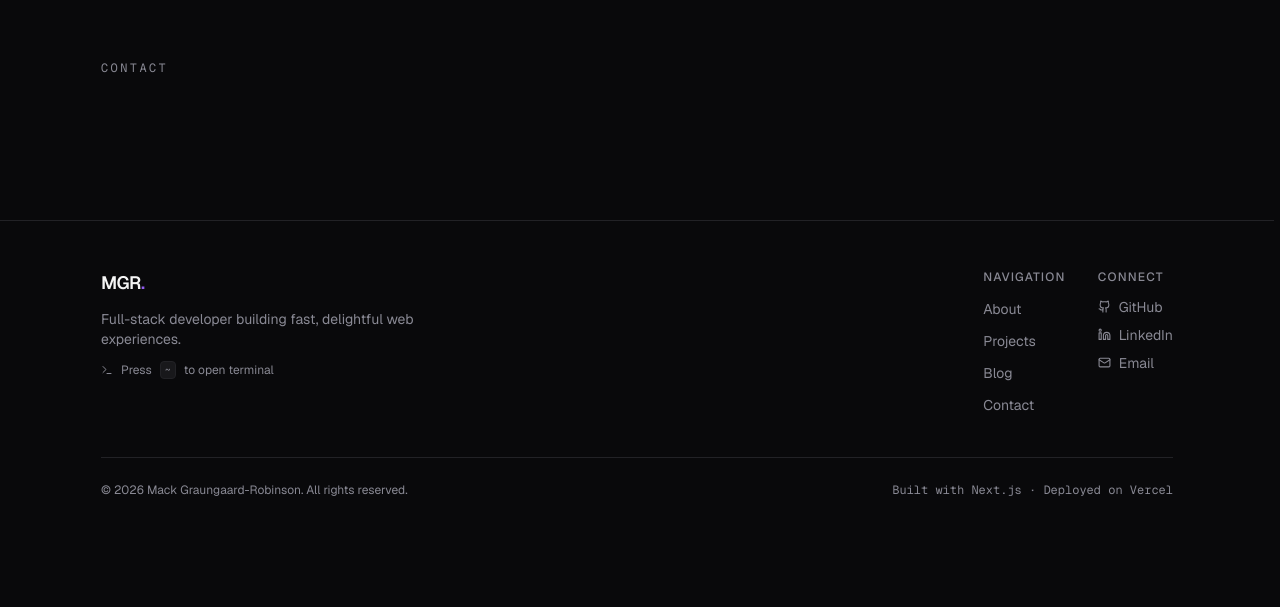
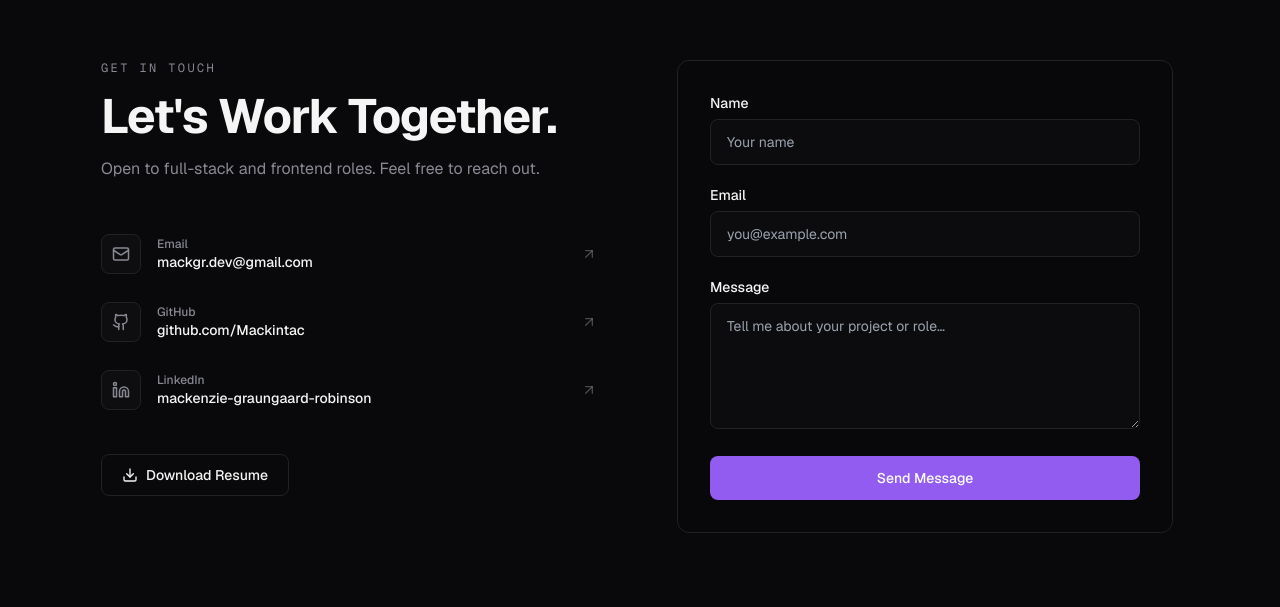
Before and after one commit to Mackintac/CMS-Portfolio, a Next.js app: page / in a window 1280 px wide. Shown: the part 5253-5860 px from the top of the page. Before the commit the page ends 5799 px from the top, so only its background shows below. Built offline with nearby package versions, Linux system fonts and the light colour scheme; no server answers.

Commit message:
feat: build Contact section with form, social links, and resume download

```diff
--- a/src/components/sections/ContactSection.tsx
+++ b/src/components/sections/ContactSection.tsx
@@ -1,14 +1,280 @@
+"use client";
 // src/components/sections/ContactSection.tsx
-// ─── TODO: Implement this section ─────────────────────────────────────────────
+// ─── Contact — social links + contact form ────────────────────────────────────
+
+import { useState } from "react";
+import { motion } from "framer-motion";
+import { Mail, Github, Linkedin, Download, ArrowUpRight, Loader2 } from "lucide-react";
+import Link from "next/link";
+import { useReveal, fadeUp, staggerContainer, staggerItem } from "@/hooks/useReveal";
+
+// ─── Types ────────────────────────────────────────────────────────────────────
+
+type FormState = "idle" | "sending" | "success" | "error";
+
+interface SocialLink {
+  icon: React.ElementType;
+  label: string;
+  display: string;
+  href: string;
+}
+
+// ─── Data ─────────────────────────────────────────────────────────────────────
+
+const socialLinks: SocialLink[] = [
+  {
+    icon: Mail,
+    label: "Email",
+    display: "mackgr.dev@gmail.com",
+    href: "mailto:mackgr.dev@gmail.com",
+  },
+  {
+    icon: Github,
+    label: "GitHub",
+    display: "github.com/Mackintac",
+    href: "https://github.com/Mackintac",
+  },
+  {
+    icon: Linkedin,
+    label: "LinkedIn",
+    display: "mackenzie-graungaard-robinson",
+    href: "https://www.linkedin.com/in/mackenzie-graungaard-robinson/",
+  },
+];
+
+// ─── Sub-components ───────────────────────────────────────────────────────────
+
+function SocialLinkRow({ icon: Icon, label, display, href }: SocialLink) {
+  return (
+    <motion.a
+      variants={staggerItem}
+      href={href}
+      target={href.startsWith("mailto") ? undefined : "_blank"}
+      rel={href.startsWith("mailto") ? undefined : "noopener noreferrer"}
+      className="group flex items-center gap-4 rounded-lg px-3 py-3 -mx-3 transition-colors hover:bg-accent/10"
+    >
+      <span className="flex h-10 w-10 shrink-0 items-center justify-center rounded-lg border border-border bg-muted/40 text-muted-foreground transition-colors group-hover:border-accent group-hover:text-accent">
+        <Icon size={18} />
+      </span>
+      <span className="min-w-0 flex-1">
+        <span className="block text-xs font-medium text-muted-foreground">{label}</span>
+        <span className="block truncate text-sm font-medium text-foreground group-hover:text-accent transition-colors">
+          {display}
+        </span>
+      </span>
+      <ArrowUpRight
+        size={16}
+        className="shrink-0 text-muted-foreground/50 transition-transform group-hover:translate-x-0.5 group-hover:-translate-y-0.5 group-hover:text-accent"
+      />
+    </motion.a>
+  );
+}
+
+function SuccessMessage() {
+  return (
+    <div className="flex flex-col items-center justify-center gap-4 py-16 text-center">
+      <div className="flex h-14 w-14 items-center justify-center rounded-full bg-accent/15 text-accent">
+        <Mail size={26} />
+      </div>
+      <p className="text-lg font-semibold text-foreground">Message sent!</p>
+      <p className="text-sm text-muted-foreground">I&apos;ll get back to you soon.</p>
+    </div>
+  );
+}
+
+function ErrorBanner() {
+  return (
+    <div className="rounded-lg border border-red-500/30 bg-red-500/10 px-4 py-3 text-sm text-red-400">
+      Something went wrong. Please try again or email me directly.
+    </div>
+  );
+}
+
+// ─── Contact Form ─────────────────────────────────────────────────────────────
+
+function ContactForm() {
+  const [formState, setFormState] = useState<FormState>("idle");
+  const [name, setName] = useState("");
+  const [email, setEmail] = useState("");
+  const [message, setMessage] = useState("");
+
+  const isSending = formState === "sending";
+
+  const inputClass =
+    "w-full rounded-lg border border-border bg-muted/30 px-4 py-3 text-sm outline-none focus:border-accent focus:ring-1 focus:ring-accent transition-colors disabled:opacity-50 disabled:cursor-not-allowed";
+  const labelClass = "text-sm font-medium text-foreground mb-1.5 block";
+
+  async function handleSubmit(e: React.FormEvent<HTMLFormElement>) {
+    e.preventDefault();
+    if (isSending) return;
+
+    setFormState("sending");
+
+    try {
+      const res = await fetch("/api/contact", {
+        method: "POST",
+        headers: { "Content-Type": "application/json" },
+        body: JSON.stringify({ name, email, message }),
+      });
+
+      if (res.ok) {
+        setFormState("success");
+      } else {
+        setFormState("error");
+      }
+    } catch {
+      setFormState("error");
+    }
+  }
+
+  if (formState === "success") {
+    return <SuccessMessage />;
+  }
+
+  return (
+    <form onSubmit={handleSubmit} noValidate className="flex flex-col gap-5">
+      {formState === "error" && <ErrorBanner />}
+
+      <div>
+        <label htmlFor="contact-name" className={labelClass}>
+          Name
+        </label>
+        <input
+          id="contact-name"
+          type="text"
+          required
+          disabled={isSending}
+          value={name}
+          onChange={(e) => setName(e.target.value)}
+          placeholder="Your name"
+          className={inputClass}
+        />
+      </div>
+
+      <div>
+        <label htmlFor="contact-email" className={labelClass}>
+          Email
+        </label>
+        <input
+          id="contact-email"
+          type="email"
+          required
+          disabled={isSending}
+          value={email}
+          onChange={(e) => setEmail(e.target.value)}
+          placeholder="you@example.com"
+          className={inputClass}
+        />
+      </div>
+
+      <div>
+        <label htmlFor="contact-message" className={labelClass}>
+          Message
+        </label>
+        <textarea
+          id="contact-message"
+          required
+          rows={5}
+          disabled={isSending}
+          value={message}
+          onChange={(e) => setMessage(e.target.value)}
+          placeholder="Tell me about your project or role…"
+          className={inputClass}
+        />
+      </div>
+
+      <button
+        type="submit"
+        disabled={isSending}
+        className="flex w-full items-center justify-center gap-2 rounded-lg bg-accent py-3 text-sm font-medium text-accent-foreground transition-opacity disabled:opacity-70"
+      >
+        {isSending ? (
+          <>
+            <Loader2 size={16} className="animate-spin" />
+            Sending…
+          </>
+        ) : (
+          "Send Message"
+        )}
+      </button>
+    </form>
+  );
+}
+
+// ─── Main export ──────────────────────────────────────────────────────────────
 
 export function ContactSection() {
+  const leftReveal = useReveal({ threshold: 0.15 });
+  const formReveal = useReveal({ threshold: 0.1, delay: 150 });
+
   return (
-    <section id="Contact" className="section-wrapper">
-      <p className="eyebrow mb-4">Contact</p>
-      <h2 className="font-display text-4xl font-bold tracking-tight">
-        {/* TODO */}
-      </h2>
-      {/* TODO: Build this section */}
+    <section id="contact" className="section-wrapper">
+      <div className="mx-auto grid max-w-content gap-16 md:grid-cols-2 md:gap-20 items-start">
+
+        {/* ── Left column: heading + social links + resume ── */}
+        <motion.div
+          ref={leftReveal.ref}
+          initial="hidden"
+          animate={leftReveal.controls}
+          variants={staggerContainer}
+        >
+          {/* Eyebrow */}
+          <motion.p variants={fadeUp} className="eyebrow mb-4">
+            Get in touch
+          </motion.p>
+
+          {/* Heading */}
+          <motion.h2
+            variants={fadeUp}
+            className="font-display text-4xl font-bold tracking-tight md:text-5xl"
+          >
+            Let&apos;s Work Together.
+          </motion.h2>
+
+          {/* Subheading */}
+          <motion.p
+            variants={fadeUp}
+            className="mt-4 text-muted-foreground leading-relaxed"
+          >
+            Open to full-stack and frontend roles. Feel free to reach out.
+          </motion.p>
+
+          {/* Social links */}
+          <motion.div
+            variants={staggerContainer}
+            className="mt-10 flex flex-col gap-1"
+          >
+            {socialLinks.map((link) => (
+              <SocialLinkRow key={link.label} {...link} />
+            ))}
+          </motion.div>
+
+          {/* Resume download */}
+          <motion.div variants={fadeUp} className="mt-8">
+            <Link
+              href="/resume.pdf"
+              download
+              className="inline-flex items-center gap-2 rounded-lg border border-border bg-transparent px-5 py-2.5 text-sm font-medium text-foreground transition-colors hover:border-accent hover:text-accent"
+            >
+              <Download size={16} />
+              Download Resume
+            </Link>
+          </motion.div>
+        </motion.div>
+
+        {/* ── Right column: contact form ── */}
+        <motion.div
+          ref={formReveal.ref}
+          initial="hidden"
+          animate={formReveal.controls}
+          variants={fadeUp}
+        >
+          <div className="glass rounded-xl p-6 md:p-8">
+            <ContactForm />
+          </div>
+        </motion.div>
+
+      </div>
     </section>
   );
 }
```
